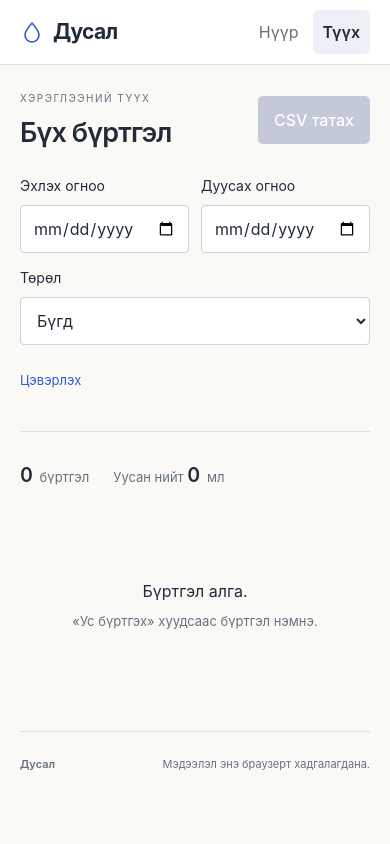
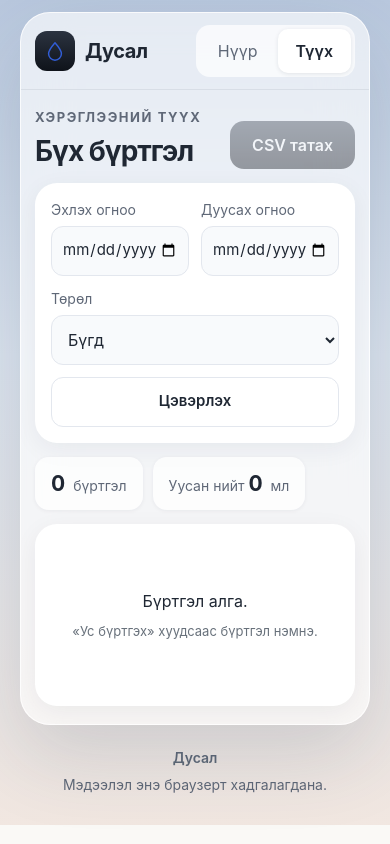
Before and after one commit to pinecone-studio/pinequest-s5-episode-2-team-3, a website built with Vite: page history.html in a window 390 px wide. Built offline with nearby package versions, Linux system fonts and the light colour scheme.

Commit message:
feat: give the history page the home page's glass design
Refs #82

```diff
--- a/src/history.css
+++ b/src/history.css
@@ -1,43 +1,63 @@
-#export-csv:disabled { background: #c3c9d6; cursor: not-allowed; }
+/* History on the glass shell (shell.css): white cards inside the shell, same tokens as home. */
+:root { --drink: #3b7ff0; }
+/* Small muted text sits on white and glass here; shell's --muted-2 is 4.45:1 on white, so darken it to pass 4.5:1. */
+main.home, .type-menu { --muted-2: #5f6877; }
+.history-body { display: grid; grid-template-columns: minmax(0, 1fr); gap: 18px; padding: 26px; }
+.history-head { display: flex; justify-content: space-between; align-items: flex-end; flex-wrap: wrap; gap: 16px; }
+.history-head .panel-label { margin-bottom: 6px; }
+.history-head h1 { font-size: clamp(28px, 3.2vw, 38px); font-weight: 700; letter-spacing: -1px; color: var(--ink-2); }
+.dark-button { min-height: 48px; padding: 0 22px; border: 0; border-radius: 14px; color: #fff; font-size: 16px; font-weight: 600; background: linear-gradient(180deg, #3a4250, #12161e); box-shadow: 0 6px 16px rgba(18, 22, 30, .25); }
+.dark-button:hover { background: linear-gradient(180deg, #454e5e, #1a1f29); }
+.dark-button:disabled { opacity: .4; cursor: not-allowed; box-shadow: none; }
 
-.history-filters { display: grid; grid-template-columns: repeat(3, minmax(0, 1fr)) auto; gap: 16px; align-items: end; padding-bottom: 28px; margin-bottom: 28px; border-bottom: 1px solid var(--line); }
-.history-filters :is(input, select) { height: 44px; }
-.history-filters .text-button { min-height: 44px; }
-.history-summary { display: flex; gap: 24px; flex-wrap: wrap; margin-bottom: 24px; font-size: 13px; color: var(--muted); }
-.history-summary strong { font-size: 20px; font-weight: 600; color: var(--ink); font-variant-numeric: tabular-nums; margin-right: 3px; }
+.history-filters { display: grid; grid-template-columns: repeat(3, minmax(0, 1fr)) auto; gap: 14px; align-items: end; padding: 18px 20px; border-radius: 22px; background: #fff; box-shadow: 0 6px 24px rgba(20, 32, 52, .06); }
+.history-filters label { font-size: 14px; color: var(--muted-2); margin-bottom: 6px; }
+.history-filters > div { min-width: 0; }
+.history-filters :is(input, select) { min-width: 0; height: 50px; font-size: 16px; color: var(--ink-2); border: 1px solid #e3e7ee; border-radius: 12px; background: #f8fafc; padding: 8px 12px; }
+.history-filters :is(input, select):focus { border-color: #9db7f5; background: #fff; }
+.history-filters #clear-filters { min-height: 50px; padding: 0 16px; border: 1px solid #e3e7ee; border-radius: 12px; background: #fff; color: var(--ink-2); font-size: 15px; font-weight: 600; text-decoration: none; }
+.history-summary { display: flex; flex-wrap: wrap; gap: 10px; font-size: 14px; color: var(--muted-2); }
+.history-summary span { padding: 10px 16px; border-radius: 14px; background: rgba(255, 255, 255, .75); box-shadow: 0 1px 4px rgba(20, 32, 52, .06); }
+.history-summary strong { font-size: 22px; font-weight: 700; color: var(--ink-2); font-variant-numeric: tabular-nums; margin-right: 4px; }
 
-.day-group { margin-top: 28px; }
-.day-group:first-child { margin-top: 0; }
-.day-group h2 { font-size: 13px; font-weight: 600; color: var(--muted); font-variant-numeric: tabular-nums; padding-bottom: 10px; border-bottom: 1px solid var(--line); }
+#results { display: grid; gap: 14px; }
+#results .empty-state { border-radius: 22px; background: #fff; box-shadow: 0 6px 24px rgba(20, 32, 52, .06); color: var(--ink-2); }
+.day-group { padding: 4px 20px 6px; border-radius: 22px; background: #fff; box-shadow: 0 6px 24px rgba(20, 32, 52, .06); }
+.day-group h2 { font-size: 14px; font-weight: 700; color: var(--muted-2); font-variant-numeric: tabular-nums; padding: 14px 0 10px; border-bottom: 1px solid var(--hair); }
 .day-group ul { list-style: none; margin: 0; padding: 0; }
-.history-row { display: grid; grid-template-columns: 70px 1fr 110px 60px; gap: 16px; align-items: center; min-height: 56px; padding: 10px 0; border-bottom: 1px solid var(--line); font-size: 14px; }
-.history-row time { font-size: 13px; color: var(--muted); font-variant-numeric: tabular-nums; }
+.history-row { display: grid; grid-template-columns: 70px 1fr 110px 60px; gap: 16px; align-items: center; min-height: 60px; padding: 10px 0; border-bottom: 1px solid var(--hair); font-size: 14px; color: var(--ink-2); }
+.history-row:last-child { border-bottom: 0; }
+.history-row time { font-size: 14px; color: var(--muted-2); font-variant-numeric: tabular-nums; }
 .history-row > strong { font-size: 17px; text-align: right; font-weight: 500; font-variant-numeric: tabular-nums; }
-.history-row small { font-size: 12px; font-weight: 400; color: var(--muted); }
-.history-row .text-button { justify-self: end; }
+.history-row small { font-size: 12px; font-weight: 400; color: var(--muted-2); }
+.history-row .text-button { justify-self: end; color: var(--muted-2); }
 .type-cell { display: flex; align-items: center; }
-.type-trigger { display: inline-flex; align-items: center; gap: 8px; min-height: 36px; padding: 0 10px 0 12px; border: 1px solid #e3e7ee; border-radius: 999px; background: #fff; color: var(--ink); font-size: 13px; font-weight: 600; box-shadow: 0 1px 3px rgba(20, 32, 52, .06); }
+.type-trigger { display: inline-flex; align-items: center; gap: 8px; min-height: 36px; padding: 0 10px 0 12px; border: 1px solid #e3e7ee; border-radius: 999px; background: #fff; color: var(--ink-2); font-size: 13px; font-weight: 600; box-shadow: 0 1px 3px rgba(20, 32, 52, .06); }
 .type-trigger:hover { border-color: #c9d1dc; }
-.type-trigger[aria-expanded="true"] { border-color: var(--blue); }
-.type-trigger svg { width: 12px; height: 12px; fill: none; stroke: var(--muted); stroke-width: 1.6; stroke-linecap: round; stroke-linejoin: round; }
+.type-trigger[aria-expanded="true"] { border-color: var(--drink); }
+.type-trigger svg { width: 12px; height: 12px; fill: none; stroke: var(--muted-2); stroke-width: 1.6; stroke-linecap: round; stroke-linejoin: round; }
 .type-trigger i, .type-menu i { width: 8px; height: 8px; border-radius: 50%; flex-shrink: 0; }
-.type-trigger.drink i, .type-menu i.drink { background: var(--blue); }
+.type-trigger.drink i, .type-menu i.drink { background: var(--drink); }
 .type-trigger.spill i, .type-menu i.spill { background: var(--spill); }
 .type-trigger.pending i { background: #ba8d3e; }
 .type-trigger.pending { color: #7a5716; background: #fbf6ec; border-color: #ecdcbc; }
 .type-menu { position: fixed; z-index: 30; min-width: 180px; padding: 6px; display: grid; gap: 2px; border: 1px solid rgba(20, 32, 52, .08); border-radius: 14px; background: #fff; box-shadow: 0 12px 32px rgba(20, 32, 52, .16); }
-.type-menu button { display: flex; align-items: center; gap: 10px; min-height: 40px; padding: 0 12px; border: 0; border-radius: 10px; background: transparent; color: var(--ink); font-size: 14px; text-align: left; }
+.type-menu button { display: flex; align-items: center; gap: 10px; min-height: 40px; padding: 0 12px; border: 0; border-radius: 10px; background: transparent; color: var(--ink-2); font-size: 14px; text-align: left; }
 .type-menu button:hover, .type-menu button:focus-visible { background: #f1f4f9; }
-.type-menu .check { margin-left: auto; width: 16px; height: 16px; fill: none; stroke: var(--ink); stroke-width: 2; stroke-linecap: round; stroke-linejoin: round; visibility: hidden; }
+.type-menu .check { margin-left: auto; width: 16px; height: 16px; fill: none; stroke: var(--ink-2); stroke-width: 2; stroke-linecap: round; stroke-linejoin: round; visibility: hidden; }
 .type-menu [aria-checked="true"] { font-weight: 600; }
 .type-menu [aria-checked="true"] .check { visibility: visible; }
+.history-footer { display: flex; justify-content: space-between; gap: 16px; padding: 22px 6px 30px; margin: 0; border: 0; font-size: 14px; color: var(--muted-2); }
 
 @media (max-width: 760px) {
-  main { padding-bottom: 30px; }
-  .history-filters { grid-template-columns: 1fr 1fr; gap: 14px 12px; }
+  main.home { padding-bottom: 0; }
+  .history-body { padding: 18px 14px; gap: 14px; }
+  .history-filters { grid-template-columns: 1fr 1fr; gap: 12px; padding: 16px; }
   .history-filters > div:nth-child(3) { grid-column: 1 / -1; }
-  .history-filters :is(input, select) { height: 48px; }
-  .history-filters .text-button { grid-column: 1 / -1; justify-self: start; }
+  .history-filters #clear-filters { grid-column: 1 / -1; }
+  .history-filters input[type=date] { padding: 8px 10px; font-size: 15px; }
+  .day-group { padding: 4px 16px 6px; }
+  .history-footer { flex-direction: column; gap: 6px; }
   .history-row { grid-template-columns: auto minmax(0, 1fr) auto; grid-template-areas: 'time amount edit' 'type type type'; gap: 10px 12px; padding: 14px 0; font-size: 15px; }
   .history-row time { grid-area: time; }
   .history-row > strong { grid-area: amount; }
@@ -46,5 +66,5 @@
   .type-trigger { min-height: 44px; padding: 0 14px 0 16px; font-size: 14px; }
   .type-menu button { min-height: 48px; font-size: 15px; }
   .history-row > strong { font-size: 19px; }
-  .history-row .text-button { min-height: 44px; padding: 9px 12px; font-size: 14px; border: 1px solid var(--line); border-radius: 5px; }
+  .history-row .text-button { min-height: 44px; padding: 9px 14px; font-size: 14px; border: 1px solid #e3e7ee; border-radius: 12px; background: #fff; }
 }
--- a/src/history.ts
+++ b/src/history.ts
@@ -1,4 +1,5 @@
 import './style.css';
+import './shell.css';
 import './history.css';
 import './pwa';
 import { STORAGE_KEY, TYPES, defaults, dayKey, isEntryType, sortedEvents, validateState, type AppState, type EntryType, type WaterEntry } from './data';
@@ -206,22 +207,25 @@ function bindFilters() {
 function render() {
   app.innerHTML = `
     <a class="skip-link" href="#main">Агуулга руу очих</a>
-    <header class="site-header">
-      <div class="header-inner">
-        <a class="brand" href="/" aria-label="Дусал нүүр">${icon('drop')}Дусал<span>/ хэрэглээний түүх</span></a>
+    <main id="main" class="home" tabindex="-1">
+      <div class="app-shell">
+        <header class="app-top">
+          <a class="brand" href="/" aria-label="Дусал нүүр"><span class="brand-mark">${icon('drop')}</span>Дусал</a>
           ${siteNav('history')}
-      </div>
+          <span class="app-date">${dateLabel(dayKey())}</span>
         </header>
-    <main id="main" tabindex="-1">
-      <div class="page-heading">
-        <div><p class="page-kicker">ХЭРЭГЛЭЭНИЙ ТҮҮХ</p><h1>Бүх бүртгэл</h1></div>
-        <button class="primary-button" id="export-csv">CSV татах</button>
+        <div class="history-body">
+          <div class="history-head">
+            <div><p class="panel-label">Хэрэглээний түүх</p><h1>Бүх бүртгэл</h1></div>
+            <button type="button" class="dark-button" id="export-csv">CSV татах</button>
           </div>
           <p class="storage-error" role="alert" ${storageError ? '' : 'hidden'}>${escape(storageError)}</p>
           ${filters()}
           <p class="history-summary" id="summary" aria-live="polite"></p>
           <div id="results"></div>
-      <footer><span>Дусал</span><p>Мэдээлэл энэ браузерт хадгалагдана.</p></footer>
+        </div>
+      </div>
+      <footer class="history-footer"><span>Дусал</span><p>Мэдээлэл энэ браузерт хадгалагдана.</p></footer>
     </main>
     <dialog id="dialog" aria-labelledby="dialog-title"></dialog>
     ${Toast()}
```
Lines whose indentation alone changed are shown as unchanged.
